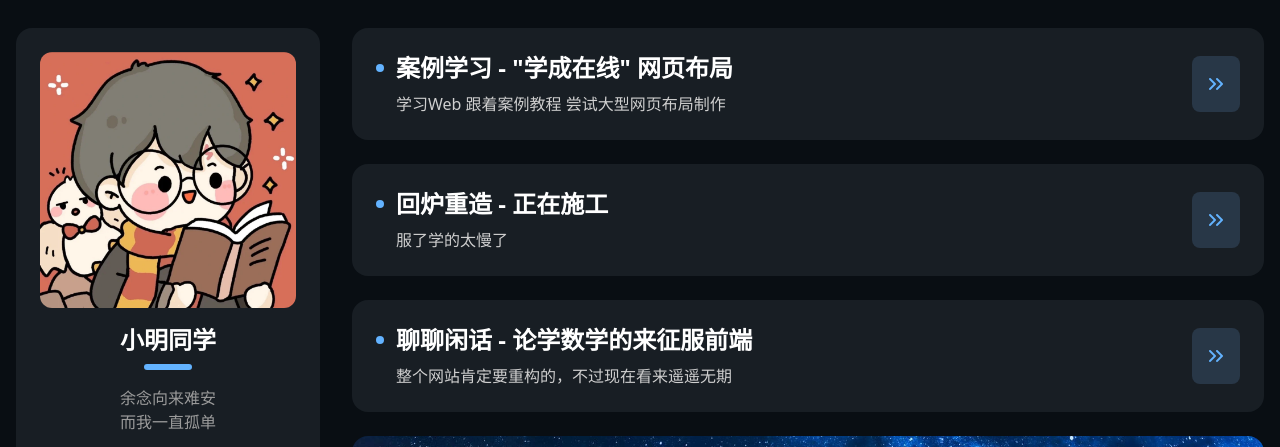
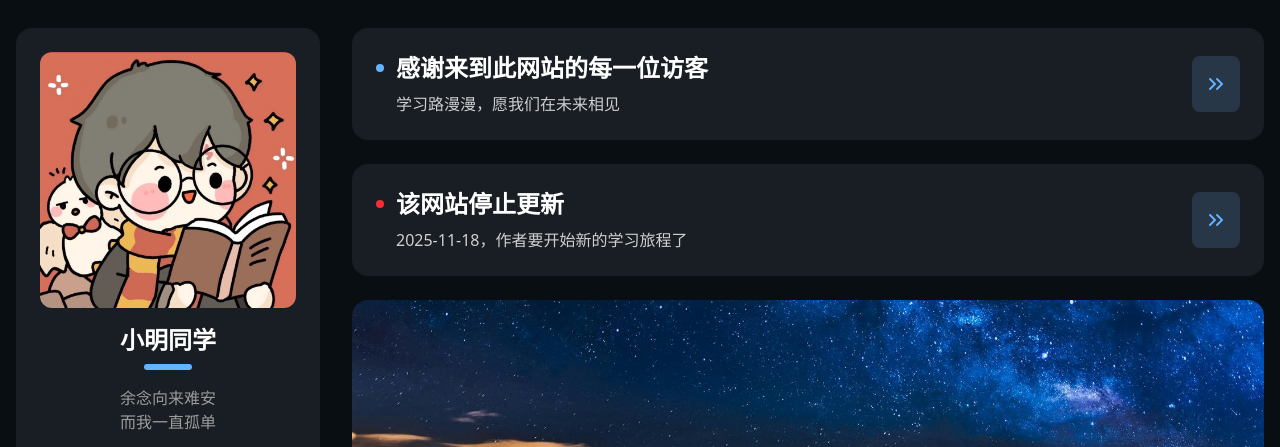
Before and after one commit to coder-xmtx/coder-xmtx.github.io, a plain HTML site: page index.html in a window 1280 px wide. Shown: the part 600-1047 px from the top of the page. Drawn offline with nearby package versions, Linux system fonts and the light colour scheme; files whose address does not match are found by name.

Commit message:
✅ memory

```diff
--- a/index.html
+++ b/index.html
@@ -77,7 +77,7 @@
         <div class="w-full md:w-auto">
           <input
             type="search"
-            placeholder="搜索"
+            placeholder="Hello World"
             class="w-full md:w-40 bg-[#24292F] text-[#868788] rounded-md px-3 py-2 focus:outline-none focus:ring-2 focus:ring-[#63B3FF]"
           />
         </div>
@@ -179,18 +179,16 @@
                 <div class="flex items-center mb-2">
                   <span class="w-2 h-2 bg-[#63B3FF] rounded-full mr-3"></span>
                   <a
-                    href="pages/example_1/example.html"
+                    href="#"
                     target="_blank"
                     class="text-xl md:text-2xl font-bold text-white hover:text-[#63B3FF] transition-colors"
-                    >案例学习 - "学成在线" 网页布局</a
+                    >感谢来到此网站的每一位访客</a
                   >
                 </div>
-                <p class="text-[#cfcfcf] ml-5">
-                  学习Web 跟着案例教程 尝试大型网页布局制作
-                </p>
+                <p class="text-[#cfcfcf] ml-5">学习路漫漫，愿我们在未来相见</p>
               </div>
               <a
-                href="pages/example_1/example.html"
+                href="#"
                 target="_blank"
                 class="bg-[#283747] hover:bg-[#324457] text-[#63B3FF] rounded-lg p-3 transition-all duration-300 hover:translate-x-1"
               >
@@ -204,38 +202,15 @@
             >
               <div class="flex-1 mb-4 md:mb-0">
                 <div class="flex items-center mb-2">
-                  <span class="w-2 h-2 bg-[#63B3FF] rounded-full mr-3"></span>
+                  <span class="w-2 h-2 bg-[#FB2C36] rounded-full mr-3"></span>
                   <a
                     href="#"
                     class="text-xl md:text-2xl font-bold text-white hover:text-[#63B3FF] transition-colors"
-                    >回炉重造 - 正在施工</a
-                  >
-                </div>
-                <p class="text-[#cfcfcf] ml-5">服了学的太慢了</p>
-              </div>
-              <a
-                href="#"
-                class="bg-[#283747] hover:bg-[#324457] text-[#63B3FF] rounded-lg p-3 transition-all duration-300 hover:translate-x-1"
-              >
-                <span class="icon-chevrons-right text-2xl"></span>
-              </a>
-            </div>
-
-            <!-- 项目3 -->
-            <div
-              class="bg-[#181E24] rounded-2xl p-6 flex flex-col md:flex-row justify-between items-start md:items-center hover-lift"
-            >
-              <div class="flex-1 mb-4 md:mb-0">
-                <div class="flex items-center mb-2">
-                  <span class="w-2 h-2 bg-[#63B3FF] rounded-full mr-3"></span>
-                  <a
-                    href="#"
-                    class="text-xl md:text-2xl font-bold text-white hover:text-[#63B3FF] transition-colors"
-                    >聊聊闲话 - 论学数学的来征服前端</a
+                    >该网站停止更新</a
                   >
                 </div>
                 <p class="text-[#cfcfcf] ml-5">
-                  整个网站肯定要重构的，不过现在看来遥遥无期
+                  2025-11-18，作者要开始新的学习旅程了
                 </p>
               </div>
               <a
```
Also changed, not shown: 1 other file.
